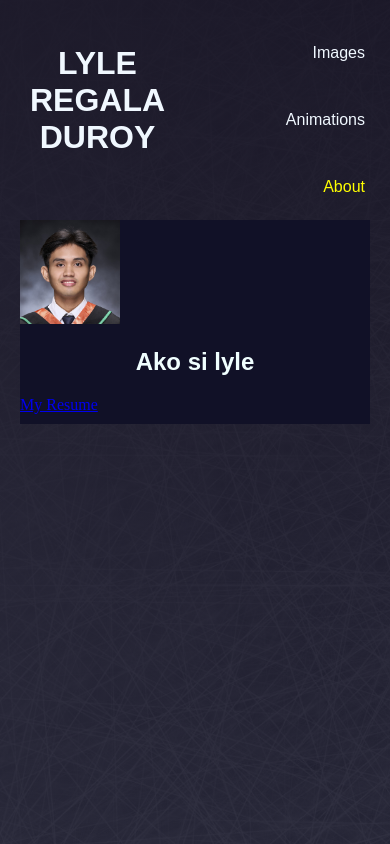
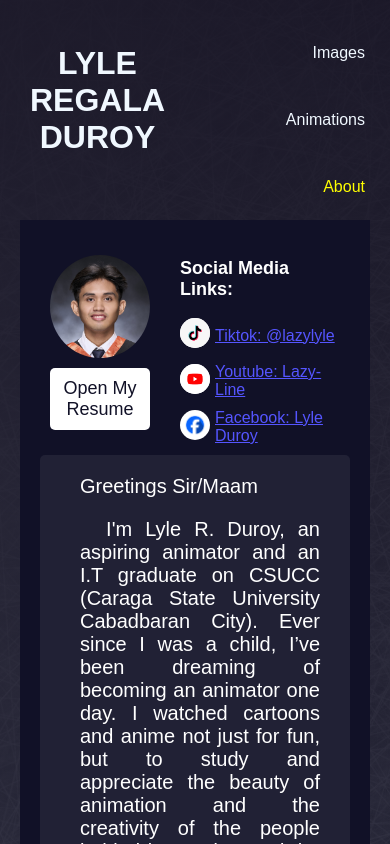
Before and after one commit to Lyleduroy/lyleart, a plain HTML site: page about.html in a window 390 px wide. Drawn offline with Linux system fonts and the light colour scheme.

Commit message:
fixing about page

```diff
--- a/about.html
+++ b/about.html
@@ -5,6 +5,121 @@
     <meta name="viewport" content="width=device-width, initial-scale=1.0">
     <title>Lyle Portfolio</title>
     <link rel="stylesheet" href="style.css">
+
+    <style>
+        .content1{
+            display: flex;
+            flex-direction: row;
+            padding: 20px;
+            color:white;
+            font-family: Arial, Helvetica, sans-serif;
+        }
+        .column1{
+            display: flex;
+            flex-direction: column;
+            align-items: center;
+            margin-right: 12px;
+        }
+
+        .column1 img{
+            border-radius: 50%;
+            width: 200px;
+        }
+
+        .column1 .links{
+            color: rgb(85, 85, 255);
+        }
+        .column1 .links img{
+            background-color: white;
+            width: 50px;
+            margin-right: 5px;
+            margin-bottom: 5px;
+        }
+        .column1 .links div{
+            display: flex;
+            align-items: center;
+        }
+        .column1 .link_container1{
+            display: flex;
+            flex-direction: column;
+            justify-content: center;
+            align-items: center;
+        }
+        .column1 .link_container2{
+            margin-left: 20px;
+        }
+
+        .column1 button{
+            border: none;
+            color: rgb(17, 17, 39);
+            background-color: white;
+            padding: 10px;
+            font-family: Arial, Helvetica, sans-serif;
+            font-size: large;
+            border-radius: 5px;
+            margin: 10px;
+            cursor: pointer;
+            transition: 0.2s;
+        }
+        .column1 button:hover{
+            background-color: rgba(255, 255, 255, 0.548);
+        }
+
+        .column2{
+            background-color: rgba(255, 255, 255, 0.068);
+            flex: 1;
+            border-radius: 5px;
+            padding-right: 30px;
+        }
+        .column2 ul p{
+            text-align: justify;
+            font-size: 20px;
+        }
+
+
+        @media (max-width: 820px){
+            .content1{
+                display: flex;
+                flex-direction: column;
+            }
+            .column1{
+                display: flex;
+                flex-direction: row;
+                justify-content: space-between;
+            }
+        }
+
+        @media (max-width: 523px){
+            .column1 img{
+                width: 150px;
+            }
+            .column1 button{
+                width: 150px;
+            }
+        }
+
+        @media (max-width: 481px){
+            .column1 .link_container2 img{
+                width: 30px;
+            }
+            .column1 .link_container2 .links div{
+                margin-bottom: 10px;
+            }
+        }
+
+        @media (max-width: 477px){
+            .content1 .link_container2 h3{
+                font-size: 18px;
+            }
+
+            .content1 .link_container1 img{
+                width:100px;
+            }
+            .column1 .link_container1 button{
+                width: 100px;
+            }
+        }
+    </style>
 </head>
 <body>
     <div class="wrapper">
@@ -25,12 +140,53 @@
         </div>
 
         <div class="content1">
-            <img src="img/lyle.jpg" alt="profile" style="width: 100px;">
-            <h2>Ako si lyle</h2>
 
-            <a href="https://www.canva.com/design/DAGdGqPigcc/eWVlnjnx5uZ5tZhSE4kn-A/view?utm_content=DAGdGqPigcc&utm_campaign=designshare&utm_medium=link2&utm_source=uniquelinks&utlId=ha4c56690d3">
-                My Resume
-            </a>
+            <div class="column1">
+                <div class="link_container1">
+                    <img src="img/lyle.jpg" alt="profile">
+                    <a href="https://www.canva.com/design/DAGdGqPigcc/eWVlnjnx5uZ5tZhSE4kn-A/view?utm_content=DAGdGqPigcc&utm_campaign=designshare&utm_medium=link2&utm_source=uniquelinks&utlId=ha4c56690d3">
+                        <button>Open My Resume</button>
+                    </a>
+                </div>
+
+
+                <div class="link_container2">
+                    <h3>Social Media Links:</h3>
+                    <a href="https://www.tiktok.com/@lazylyle" class="links">
+                        <div>
+                            <img src="img/tiktk.png" alt="logo">
+                            Tiktok: @lazylyle
+                        </div>
+                    </a>
+
+                    <a href="https://www.youtube.com/@lazy-line2789" class="links">
+                        <div>
+                            <img src="img/youtube.png" alt="logo">
+                            Youtube: Lazy-Line
+                        </div>
+                    </a>
+
+                    <a href="https://www.facebook.com/share/1B65eCaKHN/" class="links">
+                        <div>
+                            <img src="img/facebook.webp" alt="logo">
+                            Facebook: Lyle Duroy
+                        </div>
+                    </a>
+                </div>
+
+            </div>
+            <div class="column2">
+                <ul>
+                    <p>Greetings Sir/Maam</p>
+                    <p>&nbsp;&nbsp;I'm Lyle R. Duroy, an aspiring animator and an I.T graduate on CSUCC (Caraga State University Cabadbaran City). Ever since I was a child, I’ve been dreaming of becoming an animator one day. I watched cartoons and anime not just for fun, but to study and appreciate the beauty of animation and the creativity of the people behind it. I understand the suffering and how hard animation feels, that's why I admire animators and I want to become one of them, I keep learning, practicing, and exploring digital art on my own.</p>
+                    <p>&nbsp;&nbsp;Although my college degree is in I.T., I am thankful for the experiences I’ve gained in coding and developing systems, but I’ve always felt that animation is where I truly belong. It's what I’ve been craving to do for a lifetime, and I've always wanted to see real animators one day.</p>
+                    <p>&nbsp;&nbsp;I truly admire the creative energy behind Emottoons, I felt it when I first came to your company on our school field trip, and I would love the opportunity to grow and experience more in your company. I believe I still have a lot to learn, and I’m excited about that, I also believe I can contribute my creativity, and dedication in your company.</p>
+                    <p>Thank you for spending your time on my portfolio.</p>
+                </ul>
+            </div>
+
+
+
 
         </div>
 
--- a/style.css
+++ b/style.css
@@ -178,4 +178,5 @@ body{
   align-items: center;
   font-size: 2em;
   z-index: 9999;
+  color: white;
 }
```
Also changed, not shown: animation.html (+1 -1 lines), img/facebook.webp (added), img/tiktk.png (added), img/youtube.png (added).
